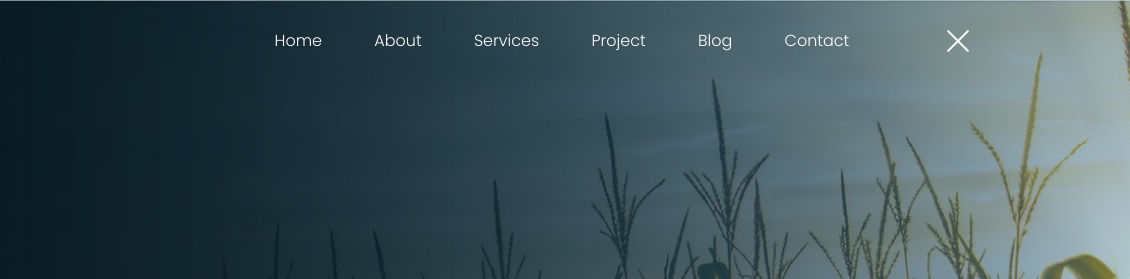
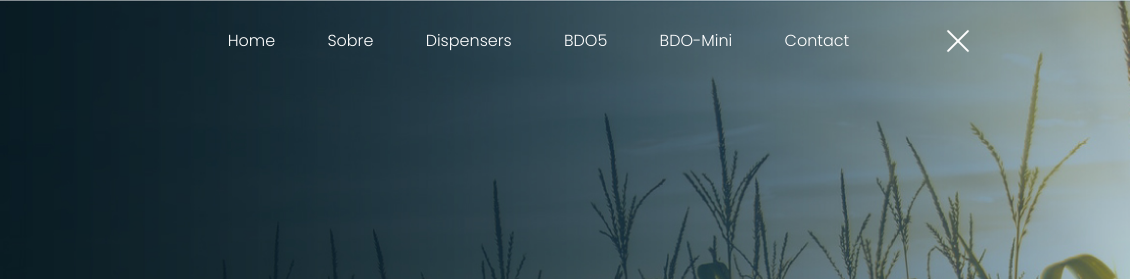
Before and after one commit to neliobnjr/altaaero-onepager, a plain HTML site: page index.html in a window 1280 px wide. Both pictures are taken after a click on the element 1113 px from the left and 43 px from the top of the page. Shown: the top 279 px of the page, 150-1280 px from the left. Drawn offline with nearby package versions, Linux system fonts and the light colour scheme.

Commit message:
Update index.html

```diff
--- a/index.html
+++ b/index.html
@@ -224,14 +224,14 @@
                                     <ul id="navigation">
                                         <li><a href="#">Home</a></li>
                                         <!--index.html-->
-                                        <li><a href="#">About</a></li>
+                                        <li><a href="#">Sobre</a></li>
                                         <!--about.html-->
-                                        <li><a href="#">Services</a></li>
+                                        <li><a href="#">Dispensers</a></li>
                                         <!--service.html-->
-                                        <li><a href="#">Project</a></li>
+                                        <li><a href="#">BDO5</a></li>
                                         <!--project.html-->
                                         <li>
-                                            <a href="#">Blog</a>
+                                            <a href="#">BDO-Mini</a>
                                             <!--blog.html-->
                                             <ul class="submenu">
                                                 <li><a href="#">Blog</a></li>
```
